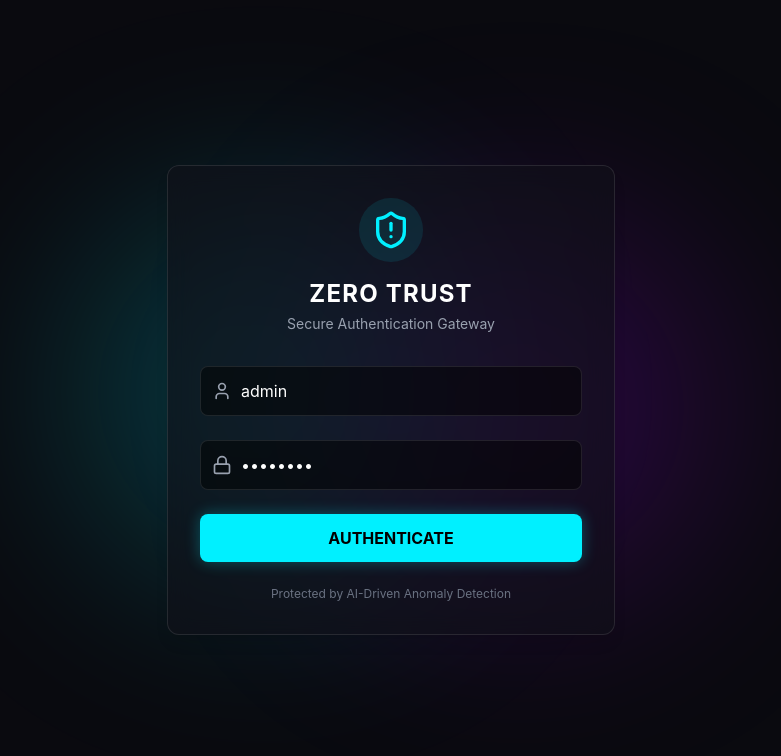
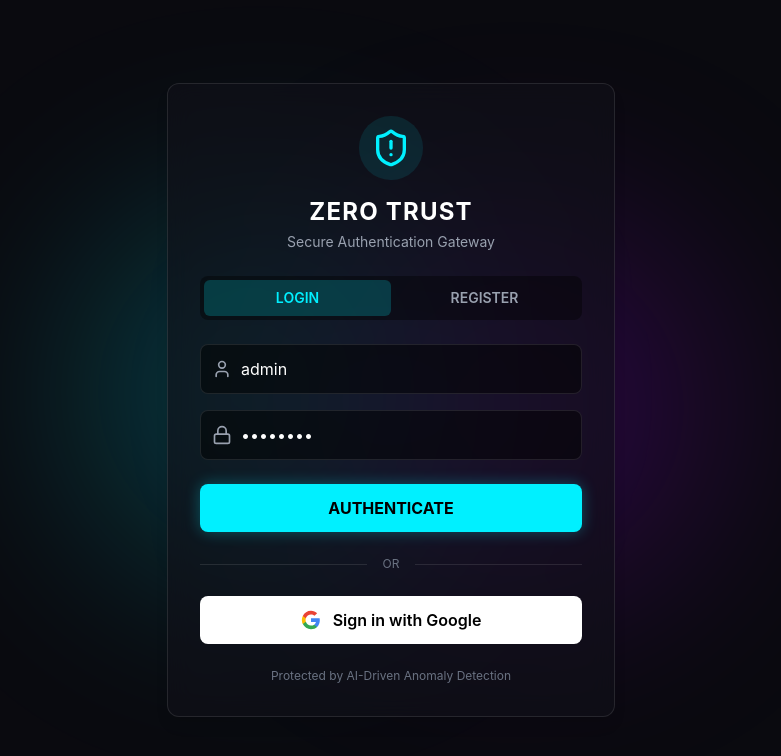
Before and after one commit to balamanikantajogi591/zero-trust-system, a React app in the folder frontend/: page /login in a window 1280 px wide. Shown: the top 756 px of the page, without its empty margins (249-1030 px from the left). Built offline with nearby package versions, Linux system fonts and the light colour scheme; no server answers; the HTML template or start-up script is replaced by a standard one.

Commit message:
Update Login page with Registration and simulated Google Auth UI

```diff
--- a/frontend/src/pages/Login.jsx
+++ b/frontend/src/pages/Login.jsx
@@ -1,19 +1,26 @@
 import { useState } from 'react';
 import { useNavigate } from 'react-router-dom';
-import { motion } from 'framer-motion';
-import { ShieldAlert, Lock, User, Activity } from 'lucide-react';
+import { motion, AnimatePresence } from 'framer-motion';
+import { ShieldAlert, Lock, User, Activity, Mail } from 'lucide-react';
 import axios from 'axios';
 
 export default function Login() {
+  const [isLogin, setIsLogin] = useState(true);
   const [username, setUsername] = useState('admin');
+  const [email, setEmail] = useState('');
   const [password, setPassword] = useState('password');
+  const [confirmPassword, setConfirmPassword] = useState('');
   const [error, setError] = useState('');
+  const [success, setSuccess] = useState('');
   const navigate = useNavigate();
+
+  const apiUrl = import.meta.env.VITE_API_URL || 'https://zero-trust-system-wvxr.onrender.com';
 
   const handleLogin = async (e) => {
     e.preventDefault();
+    setError('');
+    setSuccess('');
     try {
-      // Mocking behavioral data for ML service
       const activityData = {
         username,
         password,
@@ -22,17 +29,11 @@ export default function Login() {
         failedLogins: 0
       };
 
-      // Use environment variable or default to local/render backend
-      const apiUrl = import.meta.env.VITE_API_URL || 'https://zero-trust-system-wvxr.onrender.com';
-
       const res = await axios.post(`${apiUrl}/api/auth/login`, activityData);
 
       if (res.status === 200 && res.data.token) {
         localStorage.setItem('token', res.data.token);
-        // If MFA was required based on Risk Score, we could redirect to an MFA page here
         if (res.data.mfaRequired) {
-          console.warn("MFA Required due to high risk score: " + res.data.riskScore);
-          // For demo, we just alert and let them through, but in prod you'd stop here
           alert("High Risk Detected! MFA would trigger here. Risk Score: " + res.data.riskScore);
         }
         navigate('/dashboard');
@@ -44,9 +45,59 @@ export default function Login() {
     }
   };
 
+  const handleRegister = async (e) => {
+    e.preventDefault();
+    setError('');
+    setSuccess('');
+
+    if (password !== confirmPassword) {
+      setError('Passwords do not match!');
+      return;
+    }
+
+    try {
+      const res = await axios.post(`${apiUrl}/api/auth/register`, {
+        username,
+        email,
+        password
+      });
+
+      if (res.status === 200) {
+        setSuccess('Registration successful! Please login.');
+        setIsLogin(true); // Switch back to login
+      }
+    } catch (err) {
+      setError(err.response?.data || 'Registration failed.');
+    }
+  };
+
+  const handleGoogleLogin = async () => {
+    setError('');
+    // Simulated Google Auth flow
+    try {
+      // In a real app, this would be an ID token returned from the Google OAuth popup
+      const mockGoogleData = {
+        token: "mock-google-id-token-123",
+        email: "demo.user@gmail.com",
+        name: "Demo User",
+        hourOfDay: new Date().getHours(),
+        downloadCount: 0,
+        failedLogins: 0
+      };
+
+      const res = await axios.post(`${apiUrl}/api/auth/google-login`, mockGoogleData);
+
+      if (res.status === 200 && res.data.token) {
+        localStorage.setItem('token', res.data.token);
+        navigate('/dashboard');
+      }
+    } catch (err) {
+      setError('Google Sign-In failed.');
+    }
+  };
+
   return (
     <div className="min-h-screen flex items-center justify-center relative overflow-hidden">
-      {/* Background Glow */}
       <div className="absolute top-1/4 left-1/4 w-96 h-96 bg-primary/20 rounded-full blur-[100px]" />
       <div className="absolute bottom-1/4 right-1/4 w-96 h-96 bg-accent/20 rounded-full blur-[100px]" />
 
@@ -55,12 +106,28 @@ export default function Login() {
         animate={{ opacity: 1, y: 0 }}
         className="glass-panel w-full max-w-md p-8 relative z-10"
       >
-        <div className="flex flex-col items-center mb-8">
+        <div className="flex flex-col items-center mb-6">
           <div className="p-3 bg-primary/10 rounded-full mb-4">
             <ShieldAlert className="w-10 h-10 text-primary" />
           </div>
           <h1 className="text-2xl font-bold tracking-wider">ZERO TRUST</h1>
           <p className="text-sm text-gray-400 mt-1">Secure Authentication Gateway</p>
+        </div>
+
+        {/* Toggle between Login and Register */}
+        <div className="flex bg-black/40 rounded-lg p-1 mb-6">
+          <button
+            className={`flex-1 py-2 text-sm font-semibold rounded-md transition-colors ${isLogin ? 'bg-primary/20 text-primary' : 'text-gray-400 hover:text-white'}`}
+            onClick={() => { setIsLogin(true); setError(''); setSuccess(''); }}
+          >
+            LOGIN
+          </button>
+          <button
+            className={`flex-1 py-2 text-sm font-semibold rounded-md transition-colors ${!isLogin ? 'bg-primary/20 text-primary' : 'text-gray-400 hover:text-white'}`}
+            onClick={() => { setIsLogin(false); setError(''); setSuccess(''); }}
+          >
+            REGISTER
+          </button>
         </div>
 
         {error && (
@@ -70,7 +137,13 @@ export default function Login() {
           </div>
         )}
 
-        <form onSubmit={handleLogin} className="space-y-6">
+        {success && (
+          <div className="bg-green-500/20 border border-green-500/50 text-green-400 px-4 py-3 rounded mb-6 flex items-center">
+            <span className="text-sm">{success}</span>
+          </div>
+        )}
+
+        <form onSubmit={isLogin ? handleLogin : handleRegister} className="space-y-4">
           <div>
             <div className="relative">
               <User className="absolute left-3 top-1/2 -translate-y-1/2 w-5 h-5 text-gray-400" />
@@ -80,9 +153,26 @@ export default function Login() {
                 onChange={(e) => setUsername(e.target.value)}
                 className="w-full bg-black/50 border border-white/10 rounded-lg py-3 pl-10 pr-4 text-white placeholder-gray-500 focus:outline-none focus:border-primary focus:ring-1 focus:ring-primary transition-colors"
                 placeholder="Username"
+                required
               />
             </div>
           </div>
+
+          {!isLogin && (
+            <div>
+              <div className="relative">
+                <Mail className="absolute left-3 top-1/2 -translate-y-1/2 w-5 h-5 text-gray-400" />
+                <input
+                  type="email"
+                  value={email}
+                  onChange={(e) => setEmail(e.target.value)}
+                  className="w-full bg-black/50 border border-white/10 rounded-lg py-3 pl-10 pr-4 text-white placeholder-gray-500 focus:outline-none focus:border-primary focus:ring-1 focus:ring-primary transition-colors"
+                  placeholder="Email"
+                  required
+                />
+              </div>
+            </div>
+          )}
 
           <div>
             <div className="relative">
@@ -93,17 +183,66 @@ export default function Login() {
                 onChange={(e) => setPassword(e.target.value)}
                 className="w-full bg-black/50 border border-white/10 rounded-lg py-3 pl-10 pr-4 text-white placeholder-gray-500 focus:outline-none focus:border-primary focus:ring-1 focus:ring-primary transition-colors"
                 placeholder="Password"
+                required
               />
             </div>
           </div>
 
+          {!isLogin && (
+            <div>
+              <div className="relative">
+                <Lock className="absolute left-3 top-1/2 -translate-y-1/2 w-5 h-5 text-gray-400" />
+                <input
+                  type="password"
+                  value={confirmPassword}
+                  onChange={(e) => setConfirmPassword(e.target.value)}
+                  className="w-full bg-black/50 border border-white/10 rounded-lg py-3 pl-10 pr-4 text-white placeholder-gray-500 focus:outline-none focus:border-primary focus:ring-1 focus:ring-primary transition-colors"
+                  placeholder="Confirm Password"
+                  required
+                />
+              </div>
+            </div>
+          )}
+
           <button
             type="submit"
-            className="w-full bg-primary text-black font-bold py-3 px-4 rounded-lg hover:bg-primary/90 transition-colors shadow-[0_0_15px_rgba(0,240,255,0.3)]"
+            className="w-full bg-primary text-black font-bold py-3 px-4 rounded-lg hover:bg-primary/90 transition-colors shadow-[0_0_15px_rgba(0,240,255,0.3)] mt-2"
           >
-            AUTHENTICATE
+            {isLogin ? 'AUTHENTICATE' : 'CREATE ACCOUNT'}
           </button>
         </form>
+
+        <div className="my-6 flex items-center">
+          <div className="flex-grow border-t border-white/10"></div>
+          <span className="mx-4 text-xs text-gray-500">OR</span>
+          <div className="flex-grow border-t border-white/10"></div>
+        </div>
+
+        <button
+          onClick={handleGoogleLogin}
+          type="button"
+          className="w-full bg-white text-black font-semibold py-3 px-4 rounded-lg hover:bg-gray-100 transition-colors flex items-center justify-center space-x-3"
+        >
+          <svg className="w-5 h-5" viewBox="0 0 24 24">
+            <path
+              d="M22.56 12.25c0-.78-.07-1.53-.2-2.25H12v4.26h5.92c-.26 1.37-1.04 2.53-2.21 3.31v2.77h3.57c2.08-1.92 3.28-4.74 3.28-8.09z"
+              fill="#4285F4"
+            />
+            <path
+              d="M12 23c2.97 0 5.46-.98 7.28-2.66l-3.57-2.77c-.98.66-2.23 1.06-3.71 1.06-2.86 0-5.29-1.93-6.16-4.53H2.18v2.84C3.99 20.53 7.7 23 12 23z"
+              fill="#34A853"
+            />
+            <path
+              d="M5.84 14.09c-.22-.66-.35-1.36-.35-2.09s.13-1.43.35-2.09V7.07H2.18C1.43 8.55 1 10.22 1 12s.43 3.45 1.18 4.93l2.85-2.22.81-.62z"
+              fill="#FBBC05"
+            />
+            <path
+              d="M12 5.38c1.62 0 3.06.56 4.21 1.64l3.15-3.15C17.45 2.09 14.97 1 12 1 7.7 1 3.99 3.47 2.18 7.07l3.66 2.84c.87-2.6 3.3-4.53 6.16-4.53z"
+              fill="#EA4335"
+            />
+          </svg>
+          <span>Sign in with Google</span>
+        </button>
 
         <div className="mt-6 text-center">
           <p className="text-xs text-gray-500">
```
